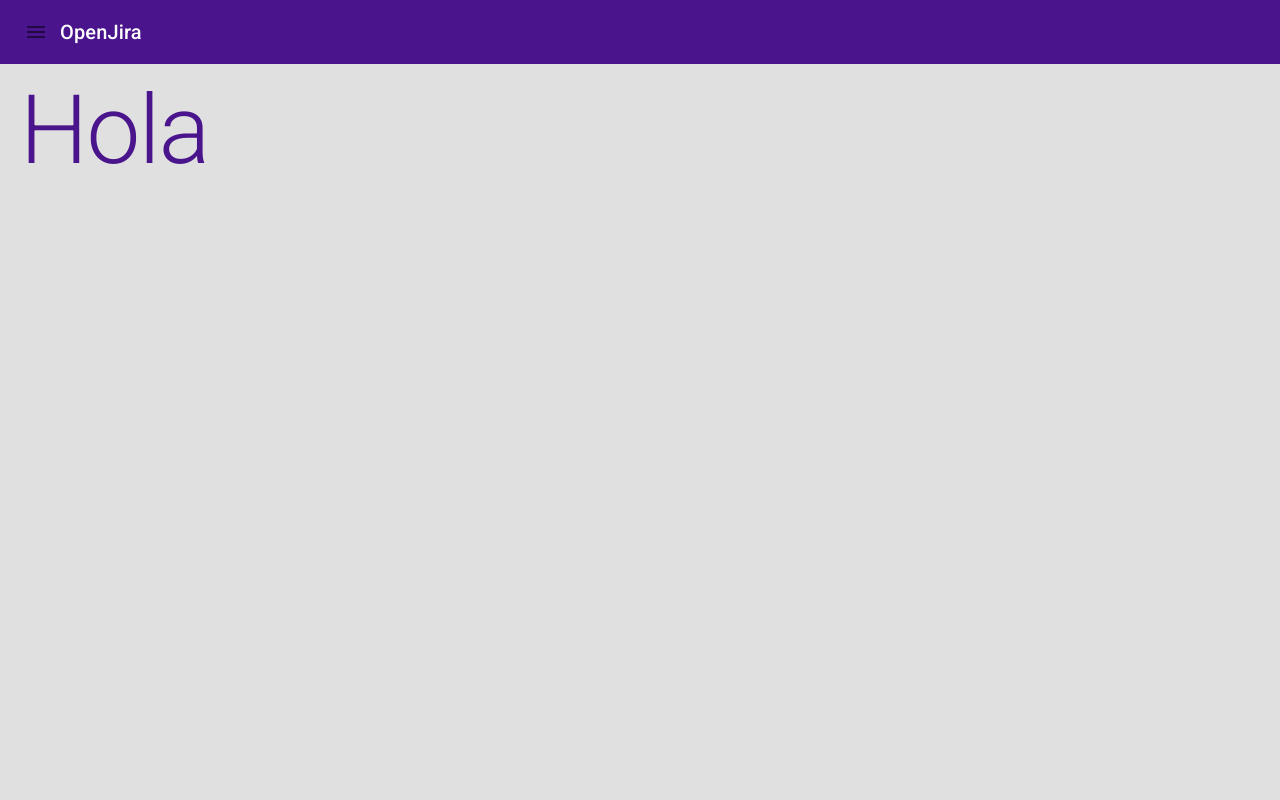
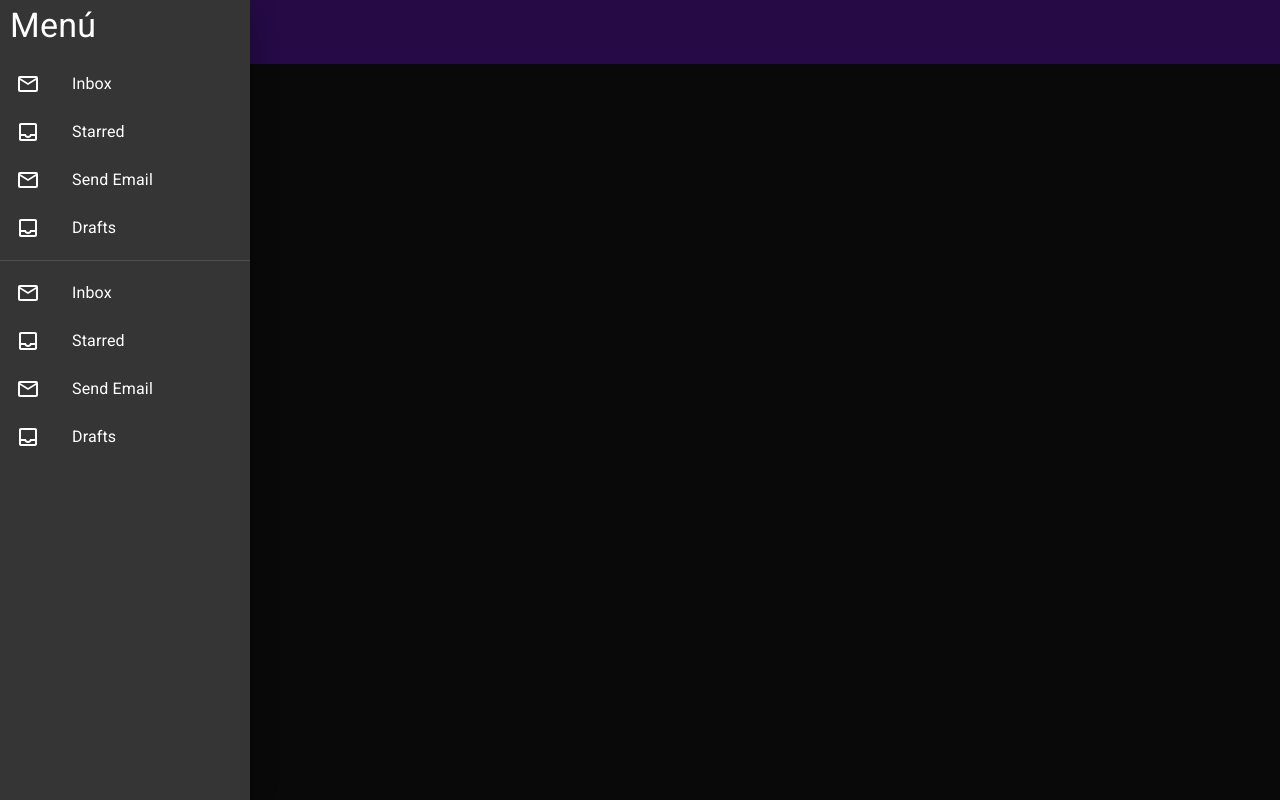
Before and after one commit to pmpeloc/03-open-jira, a Next.js app: page / in a window 1280 px wide. Built offline with nearby package versions, Linux system fonts and the light colour scheme.

Commit message:
feat: Sidebar added

```diff
--- a/components/layouts/Layout.tsx
+++ b/components/layouts/Layout.tsx
@@ -1,7 +1,7 @@
 import { FC } from 'react';
 import { Box } from '@mui/material';
 import Head from 'next/head';
-import { Navbar } from '../ui';
+import { Navbar, Sidebar } from '../ui';
 
 interface Props {
   title?: string;
@@ -14,6 +14,7 @@
         <title>{title}</title>
       </Head>
       <Navbar />
+      <Sidebar />
       <Box sx={{ padding: '10px 20px' }}>{children}</Box>
     </Box>
   );
--- /dev/null
+++ b/components/ui/Sidebar.tsx
@@ -0,0 +1,58 @@
+import {
+  Drawer,
+  Box,
+  Typography,
+  List,
+  ListItem,
+  ListItemIcon,
+  ListItemText,
+  Divider,
+} from '@mui/material';
+import InboxOutlinedIcon from '@mui/icons-material/InboxOutlined';
+import MailOutlineOutlinedIcon from '@mui/icons-material/MailOutlineOutlined';
+
+const menuItems: string[] = ['Inbox', 'Starred', 'Send Email', 'Drafts'];
+
+export const Sidebar = () => {
+  return (
+    <Drawer
+      anchor='left'
+      open={true}
+      onClose={() => console.log('cerrando...')}>
+      <Box sx={{ width: 250 }}>
+        <Box sx={{ padding: '5px 10px' }}>
+          <Typography variant='h4'>Menú</Typography>
+        </Box>
+        <List>
+          {menuItems.map((text, index) => (
+            <ListItem key={index} button>
+              <ListItemIcon>
+                {index % 2 ? (
+                  <InboxOutlinedIcon />
+                ) : (
+                  <MailOutlineOutlinedIcon />
+                )}
+              </ListItemIcon>
+              <ListItemText primary={text} />
+            </ListItem>
+          ))}
+        </List>
+        <Divider />
+        <List>
+          {menuItems.map((text, index) => (
+            <ListItem key={index} button>
+              <ListItemIcon>
+                {index % 2 ? (
+                  <InboxOutlinedIcon />
+                ) : (
+                  <MailOutlineOutlinedIcon />
+                )}
+              </ListItemIcon>
+              <ListItemText primary={text} />
+            </ListItem>
+          ))}
+        </List>
+      </Box>
+    </Drawer>
+  );
+};
--- a/components/ui/index.ts
+++ b/components/ui/index.ts
@@ -1 +1,2 @@
 export * from './Navbar';
+export * from './Sidebar';
--- a/pages/_app.tsx
+++ b/pages/_app.tsx
@@ -5,7 +5,7 @@
 
 function MyApp({ Component, pageProps }: AppProps) {
   return (
-    <ThemeProvider theme={lightTheme}>
+    <ThemeProvider theme={darkTheme}>
       <CssBaseline />
       <Component {...pageProps} />
     </ThemeProvider>
```
